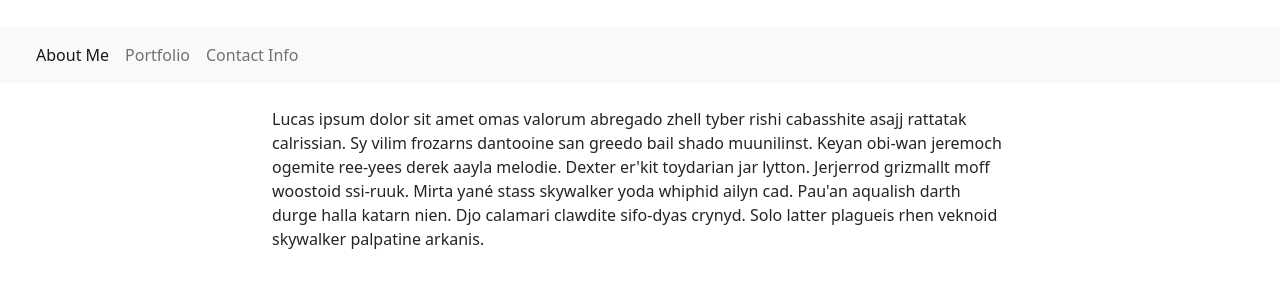
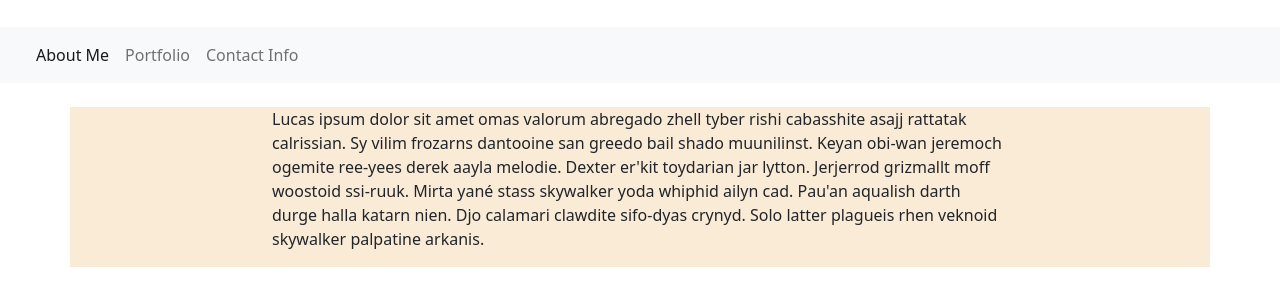
Before and after one commit to jmrovnak/HW2, a plain HTML site: page index.html in a window 1280 px wide. Shown: the part 77-382 px from the top of the page. Drawn offline with nearby package versions, Linux system fonts and the light colour scheme.

Commit message:
added some background color to index

```diff
--- a/index.html
+++ b/index.html
@@ -5,9 +5,17 @@
     <meta name="viewport" content="width=device-width, initial-scale=1.0">
     <title>Bio- About Me</title>
     <style>
+
     h1{
         margin-left: 25px;
+
     }
+
+    .container{
+        background-color: antiquewhite;
+    }
+
+
     </style>
 
     <link href="https://cdn.jsdelivr.net/npm/bootstrap@5.0.0-beta1/dist/css/bootstrap.min.css" rel="stylesheet" integrity="sha384-giJF6kkoqNQ00vy+HMDP7azOuL0xtbfIcaT9wjKHr8RbDVddVHyTfAAsrekwKmP1" crossorigin="anonymous">
```
